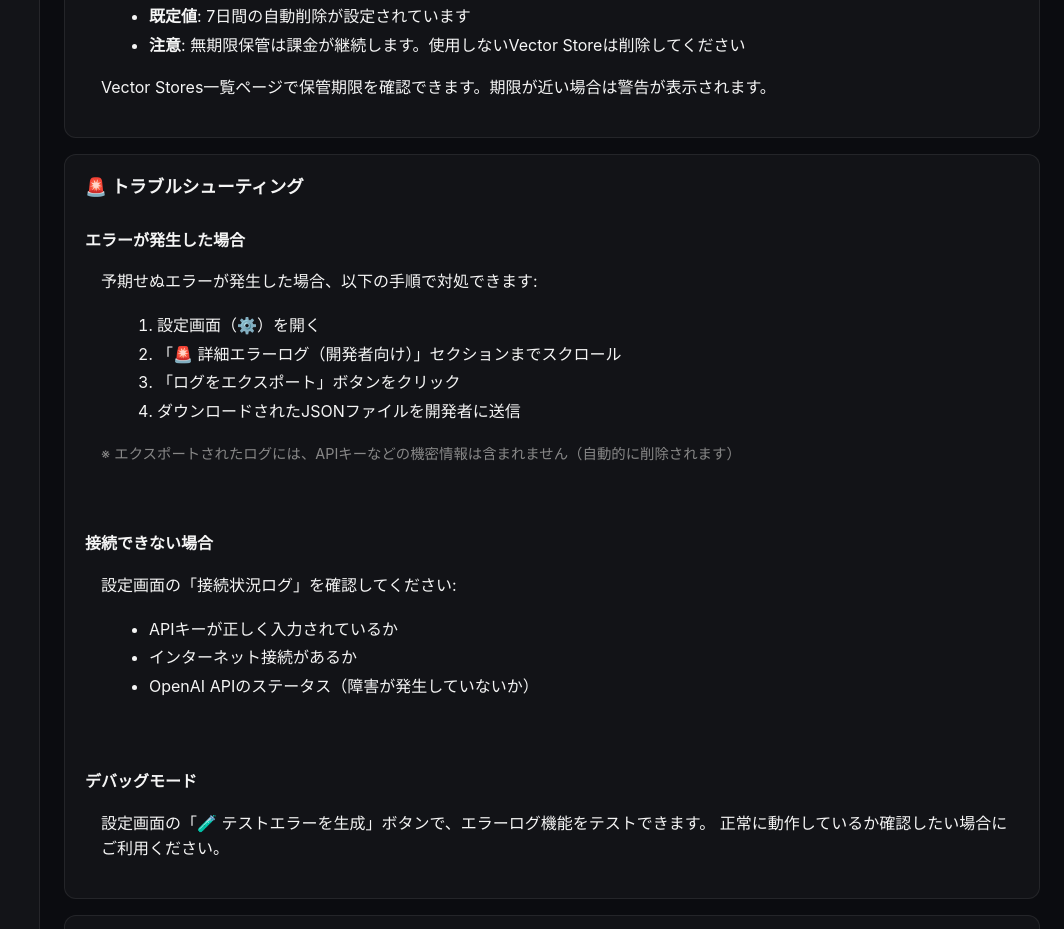
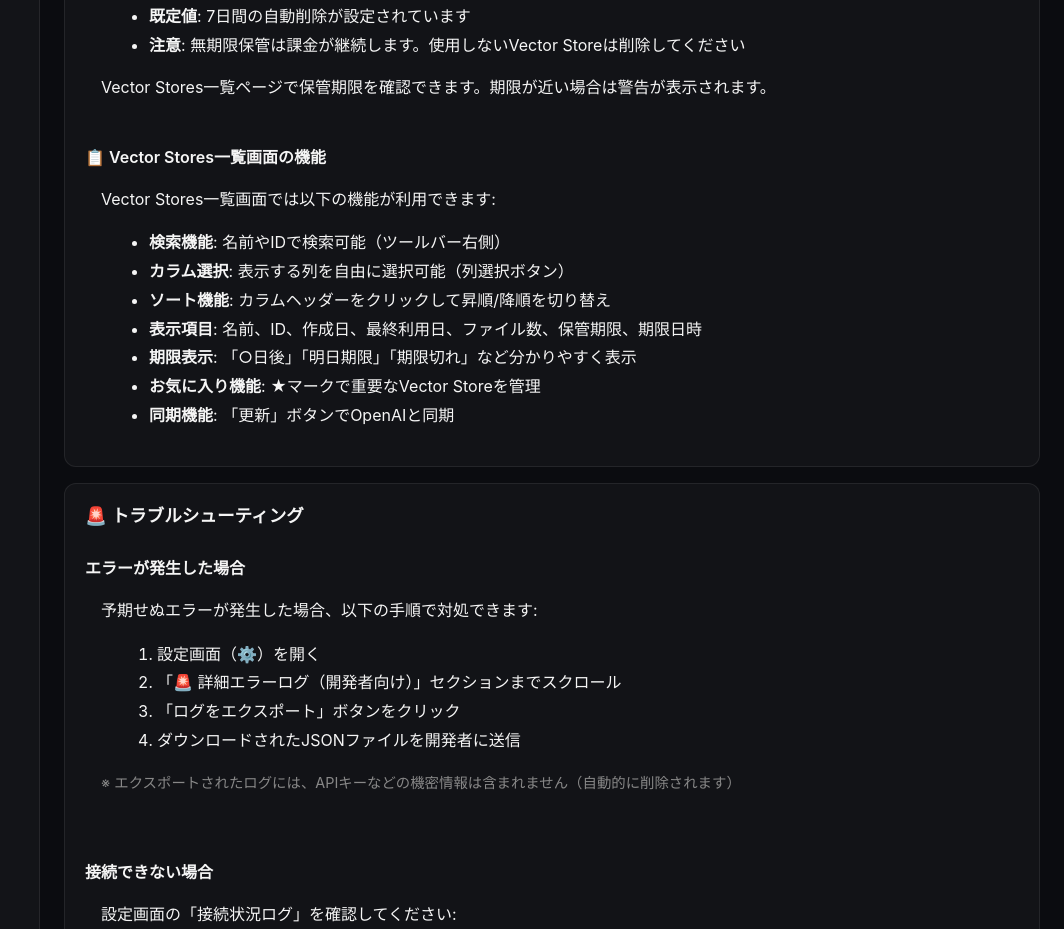
Before and after one commit to tudoumono/Ai-SDK_chatUI, a Next.js app: page /guide in a window 1280 px wide. Shown: the part 2460-3389 px from the top of the page, without its empty margins (216-1280 px from the left). Built offline with nearby package versions, Linux system fonts and the light colour scheme.

Commit message:
feat: Vector Stores一覧画面の機能を追加
- Vector Stores一覧画面の機能を説明するセクションを追加
- 検索機能、カラム選択、ソート機能、表示項目、期限表示、お気に入り機能、同期機能について詳細を記述

```diff
--- a/app/(shell)/guide/page.tsx
+++ b/app/(shell)/guide/page.tsx
@@ -213,6 +213,38 @@ export default function GuidePage() {
             Vector Stores一覧ページで保管期限を確認できます。期限が近い場合は警告が表示されます。
           </p>
         </div>
+
+        <div>
+          <h3 style={{ fontSize: "1rem", fontWeight: "600", marginBottom: "0.5rem" }}>
+            📋 Vector Stores一覧画面の機能
+          </h3>
+          <p style={{ marginLeft: "1rem", lineHeight: "1.6" }}>
+            Vector Stores一覧画面では以下の機能が利用できます:
+          </p>
+          <ul style={{ marginLeft: "1.5rem", lineHeight: "1.8" }}>
+            <li>
+              <strong>検索機能</strong>: 名前やIDで検索可能（ツールバー右側）
+            </li>
+            <li>
+              <strong>カラム選択</strong>: 表示する列を自由に選択可能（列選択ボタン）
+            </li>
+            <li>
+              <strong>ソート機能</strong>: カラムヘッダーをクリックして昇順/降順を切り替え
+            </li>
+            <li>
+              <strong>表示項目</strong>: 名前、ID、作成日、最終利用日、ファイル数、保管期限、期限日時
+            </li>
+            <li>
+              <strong>期限表示</strong>: 「○日後」「明日期限」「期限切れ」など分かりやすく表示
+            </li>
+            <li>
+              <strong>お気に入り機能</strong>: ★マークで重要なVector Storeを管理
+            </li>
+            <li>
+              <strong>同期機能</strong>: 「更新」ボタンでOpenAIと同期
+            </li>
+          </ul>
+        </div>
       </section>
 
       <section className="section-card">
```
